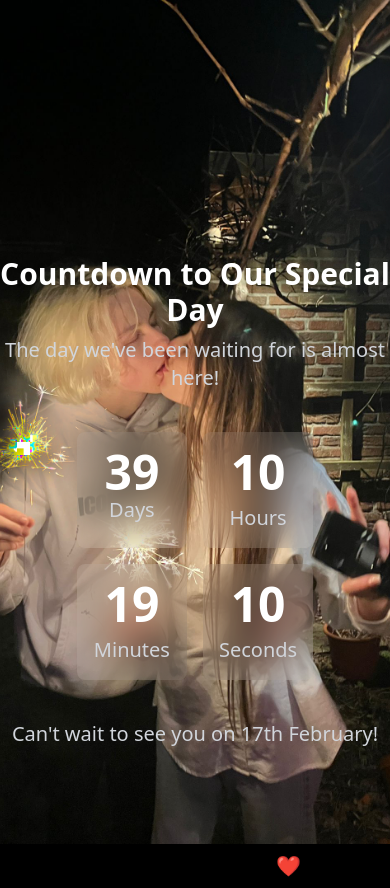
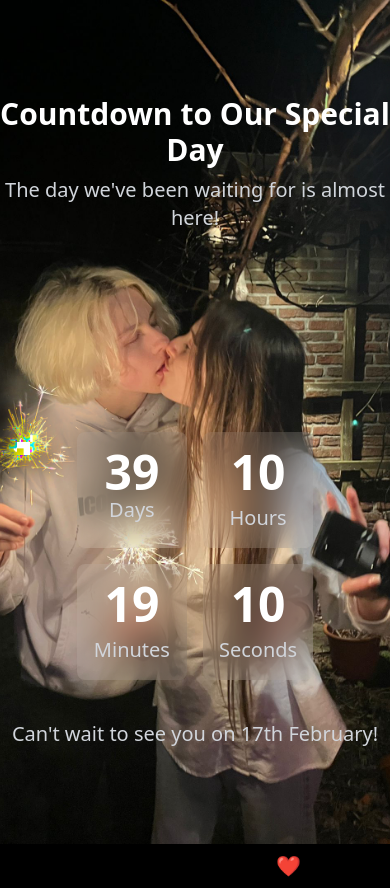
Before and after one commit to workani/danileva, a Next.js app: page / in a window 390 px wide. Built offline with nearby package versions, Linux system fonts and the light colour scheme.

Commit message:
Update index.js

```diff
--- a/pages/index.js
+++ b/pages/index.js
@@ -36,7 +36,7 @@ export default function Component() {
 
   return (
   <>
-    <div className="countdown-container flex flex-col items-center justify-center min-h-screen bg-gray-800 text-white"
+    <div className="countdown-text-container flex flex-col items-center justify-center min-h-screen bg-gray-800 text-white"
          style={{
            backgroundImage: `url('/background1.jpg')`,
            backgroundSize: 'cover',
@@ -48,7 +48,7 @@ export default function Component() {
         <p className="text-xl sm:text-2xl text-gray-300">The day we've been waiting for is almost here!</p>
       </header>
       <main className="flex flex-col items-center justify-center space-y-5 sm:space-y-10">
-          <div className="grid grid-cols-2 sm:grid-cols-4 text-center gap-4">
+          <div className="countdown-container grid grid-cols-2 sm:grid-cols-4 text-center gap-4">
             <div className="bg-white bg-opacity-10 backdrop-filter backdrop-blur-lg rounded-lg p-4">
             <p className="text-5xl sm:text-7xl font-bold ">{timeLeft.days}</p>
             <p className="text-xl sm:text-2xl text-gray-300">Days</p>
```
